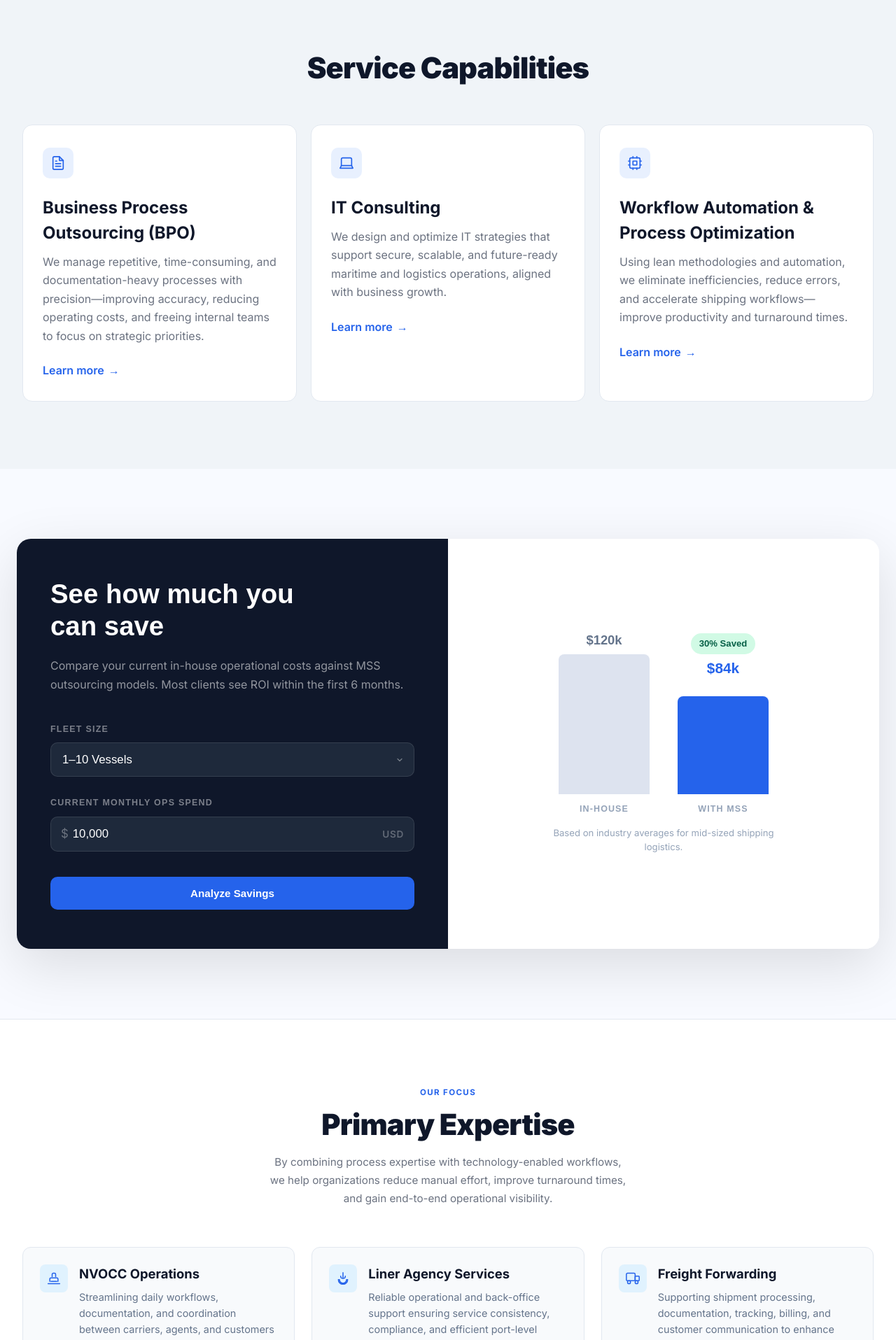
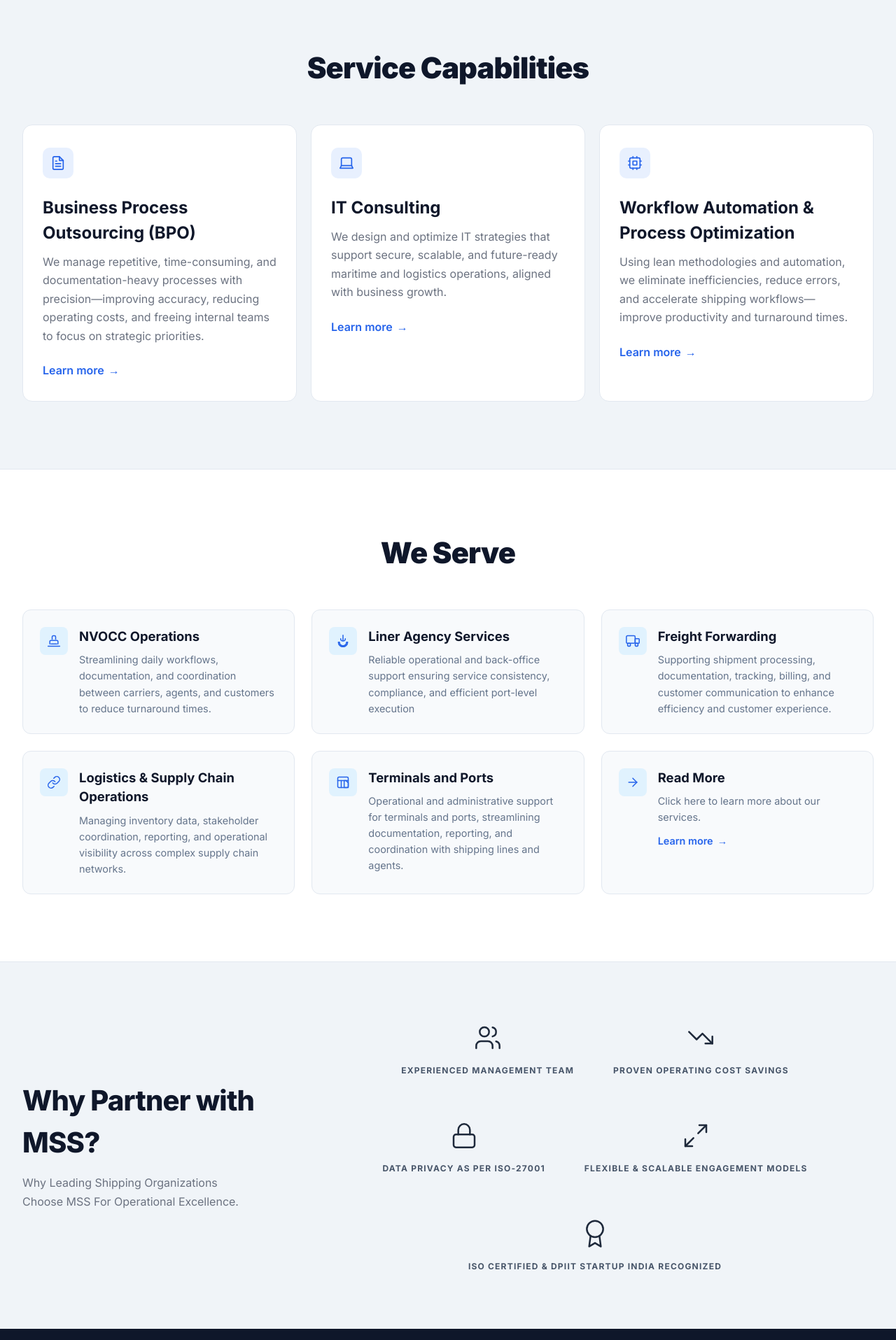
Before and after one commit to MSS-Smooth-Ocean-tech/MSS-Main-Website, a FastAPI app: page / in a window 1280 px wide. Shown: the part 1120-3035 px from the top of the page at 70% size. Run offline with FastAPI, Linux system fonts and the light colour scheme.

Commit message:
Update homepage content, styles & visuals
Refine homepage: add exp-link styles and hover animation, adjust expertise card typography, and tweak hero CTA links. Remove the calculator include from homepage and add a "Read More" expertise card linking to /services. Update navigation label (Insights -> Resources) and comment out Case Studies/Industries links. Refresh trust section SVG icons and update badge copy to reflect updated messaging and privacy claims.

```diff
--- a/static/css/homepage.css
+++ b/static/css/homepage.css
@@ -343,6 +343,25 @@ a { text-decoration: none; color: inherit; }
   line-height: 1.6;
 }
 
+.exp-link {
+  display: inline-flex;
+  align-items: center;
+  gap: 6px;
+  font-size: 0.9rem;
+  font-weight: 600;
+  color: #2563eb;
+  margin-top: 12px;
+}
+
+.exp-link span {
+  transition: transform 0.3s ease;
+  display: inline-block;
+}
+
+.exp-card:hover .exp-link span {
+  transform: translateX(6px);
+}
+
 @media (max-width: 1024px) {
   .expertise-grid { grid-template-columns: repeat(2, 1fr); }
 }
@@ -381,7 +400,7 @@ a { text-decoration: none; color: inherit; }
 .b-icon-wrap svg { width: 40px; height: 40px; stroke: #1e293b; fill: none; stroke-width: 1.5; stroke-linecap: round; stroke-linejoin: round; }
 .b-icon-wrap:hover svg  { stroke: #2563eb; transition: stroke 0.3s ease; transform: scale(1.1); transition: transform 0.5s ease; }
 .b-name {
-  font-size: 0.65rem; font-weight: 700;
+  font-size: 0.75rem; font-weight: 700;
   letter-spacing: 0.1em; text-transform: uppercase;
   color: #475569; text-align: center;
 }
--- a/templates/base.html
+++ b/templates/base.html
@@ -30,9 +30,9 @@
           <a href="/technology">Technology & IT</a>
         </div>
       </li>
-      <li><a href="/case-studies">Case Studies</a></li>
-      <li><a href="/insights">Insights</a></li>
-      <li><a href="/industries">Industries</a></li>
+      <!-- <li><a href="/case-studies">Case Studies</a></li> DELETE THIS   -->
+      <li><a href="/insights">Resources</a></li>
+      <!-- <li><a href="/industries">Industries</a></li> DELETE THIS -->
       <li><a href="/partners">Partners</a></li>
       <li><a href="/about">About</a></li>
     </ul>
--- a/templates/pages/homepage.html
+++ b/templates/pages/homepage.html
@@ -14,8 +14,6 @@
 
 {% include "sections/homepage/solutions.html" %}
 
-{% include "sections/homepage/calculator.html" %}
-
 {% include "sections/homepage/expertise.html" %}
 
 {% include "sections/homepage/trust.html" %}
--- a/templates/sections/homepage/expertise.html
+++ b/templates/sections/homepage/expertise.html
@@ -2,9 +2,9 @@
 <section class="expertise-section reveal">
   <div class="expertise-inner">
     <div class="expertise-header">
-      <span class="eyebrow">Our Focus</span>
-      <h2 class="sec-title">Primary Expertise</h2>
-      <p class="sec-sub">By combining process expertise with technology-enabled workflows, we help organizations reduce manual effort, improve turnaround times, and gain end-to-end operational visibility.</p>
+      <!-- <span class="eyebrow"></span> -->
+      <h2 class="sec-title">We Serve</h2>
+      <p class="sec-sub"></p>
     </div>
     <div class="expertise-grid">
 
@@ -63,6 +63,17 @@
         </div>
       </div>
 
+      <div class="exp-card">
+        <div class="exp-icon">
+          <!-- Read More | NOTE to Update. -->
+          <svg viewBox="0 0 24 24" fill="none" stroke="#2563eb" stroke-width="1.8" stroke-linecap="round" stroke-linejoin="round"><path d="M5 12h14"/><path d="m12 5 7 7-7 7"/></svg>
+        </div>
+        <div class="exp-content">
+          <h3 class="exp-title">Read More</h3>
+          <p class="exp-desc">Click here to learn more about our services.</p>
+          <a href="/services" class="exp-link">Learn more <span>→</span></a>
+        </div>
+      </div>
     </div>
   </div>
 </section>
--- a/templates/sections/homepage/hero.html
+++ b/templates/sections/homepage/hero.html
@@ -45,8 +45,8 @@
       </div>
     </div>
     <div class="hero-btns">
-      <a href="#calculator" class="btn-blue">Calculate Cost Savings</a>
-      <a href="#" class="btn-outline-w">Explore Services</a>
+      <a href="/bpo-services#calculator" class="btn-blue">Calculate Cost Savings</a>
+      <a href="/services" class="btn-outline-w">Explore Services</a>
     </div>
   </div>
 </section>
--- a/templates/sections/homepage/trust.html
+++ b/templates/sections/homepage/trust.html
@@ -8,31 +8,50 @@
     <div class="badges-row">
       <div class="b-item">
         <div class="b-icon-wrap">
-          <svg viewBox="0 0 24 24" fill="none" stroke="currentColor" stroke-width="2" stroke-linecap="round" stroke-linejoin="round"><path d="M12 15a4 4 0 1 0 0-8 4 4 0 0 0 0 8z"/><path d="M12 15l-3 6l3-2l3 2z"/></svg>
+          <svg viewBox="0 0 24 24" fill="none" stroke="currentColor" stroke-width="1.8" stroke-linecap="round" stroke-linejoin="round">
+            <path d="M16 21v-2a4 4 0 0 0-4-4H6a4 4 0 0 0-4 4v2"/>
+            <circle cx="9" cy="7" r="4"/>
+            <path d="M22 21v-2a4 4 0 0 0-3-3.87"/>
+            <path d="M16 3.13a4 4 0 0 1 0 7.75"/>
+          </svg>
         </div>
-        <div class="b-name">Decades of Shipping Expertise</div>
+        <div class="b-name">Experienced Management Team</div>
       </div>
       <div class="b-item">
         <div class="b-icon-wrap">
-          <svg viewBox="0 0 24 24" fill="none" stroke="currentColor" stroke-width="2" stroke-linecap="round" stroke-linejoin="round"><path d="M12 1v22M17 5H9.5a3.5 3.5 0 0 0 0 7h5a3.5 3.5 0 0 1 0 7H6"/></svg>
+          <svg viewBox="0 0 24 24" fill="none" stroke="currentColor" stroke-width="1.8" stroke-linecap="round" stroke-linejoin="round">
+            <polyline points="22 17 13.5 8.5 8.5 13.5 2 7"/>
+            <polyline points="16 17 22 17 22 11"/>
+          </svg>
         </div>
         <div class="b-name">Proven Operating Cost Savings</div>
       </div>
       <div class="b-item">
         <div class="b-icon-wrap">
-          <svg viewBox="0 0 24 24" fill="none" stroke="currentColor" stroke-width="2" stroke-linecap="round" stroke-linejoin="round"><path d="M12 22s8-4 8-10V5l-8-3-8 3v7c0 6 8 10 8 10z"/><path d="m9 12 2 2 4-4"/></svg>
+          <svg viewBox="0 0 24 24" fill="none" stroke="currentColor" stroke-width="1.8" stroke-linecap="round" stroke-linejoin="round">
+            <rect x="3" y="11" width="18" height="11" rx="2" ry="2"/>
+            <path d="M7 11V7a5 5 0 0 1 10 0v4"/>
+          </svg>
         </div>
-        <div class="b-name">Zero Data Retention. Total Privacy</div>
+        <div class="b-name">Data Privacy as per ISO-27001</div>
       </div>
       <div class="b-item">
         <div class="b-icon-wrap">
-          <svg viewBox="0 0 24 24" fill="none" stroke="currentColor" stroke-width="2" stroke-linecap="round" stroke-linejoin="round"><path d="M15 15l6 6m-6-6v6m0-6h6M9 9l-6-6m6 6V3M9 9H3"/><path d="M18 11.5a6 6 0 1 1-12 0"/></svg>
+          <svg viewBox="0 0 24 24" fill="none" stroke="currentColor" stroke-width="1.8" stroke-linecap="round" stroke-linejoin="round">
+            <polyline points="15 3 21 3 21 9"/>
+            <polyline points="9 21 3 21 3 15"/>
+            <line x1="21" y1="3" x2="14" y2="10"/>
+            <line x1="3" y1="21" x2="10" y2="14"/>
+          </svg>
         </div>
         <div class="b-name">Flexible & Scalable Engagement Models</div>
       </div>
       <div class="b-item">
         <div class="b-icon-wrap">
-          <svg viewBox="0 0 24 24" fill="none" stroke="currentColor" stroke-width="2" stroke-linecap="round" stroke-linejoin="round"><circle cx="12" cy="12" r="10"/><path d="m9 12 2 2 4-4"/></svg>
+          <svg viewBox="0 0 24 24" fill="none" stroke="currentColor" stroke-width="1.8" stroke-linecap="round" stroke-linejoin="round">
+            <circle cx="12" cy="8" r="7"/>
+            <polyline points="8.21 13.89 7 23 12 20 17 23 15.79 13.89"/>
+          </svg>
         </div>
         <div class="b-name">ISO Certified & DPIIT Startup India Recognized</div>
       </div>
```
